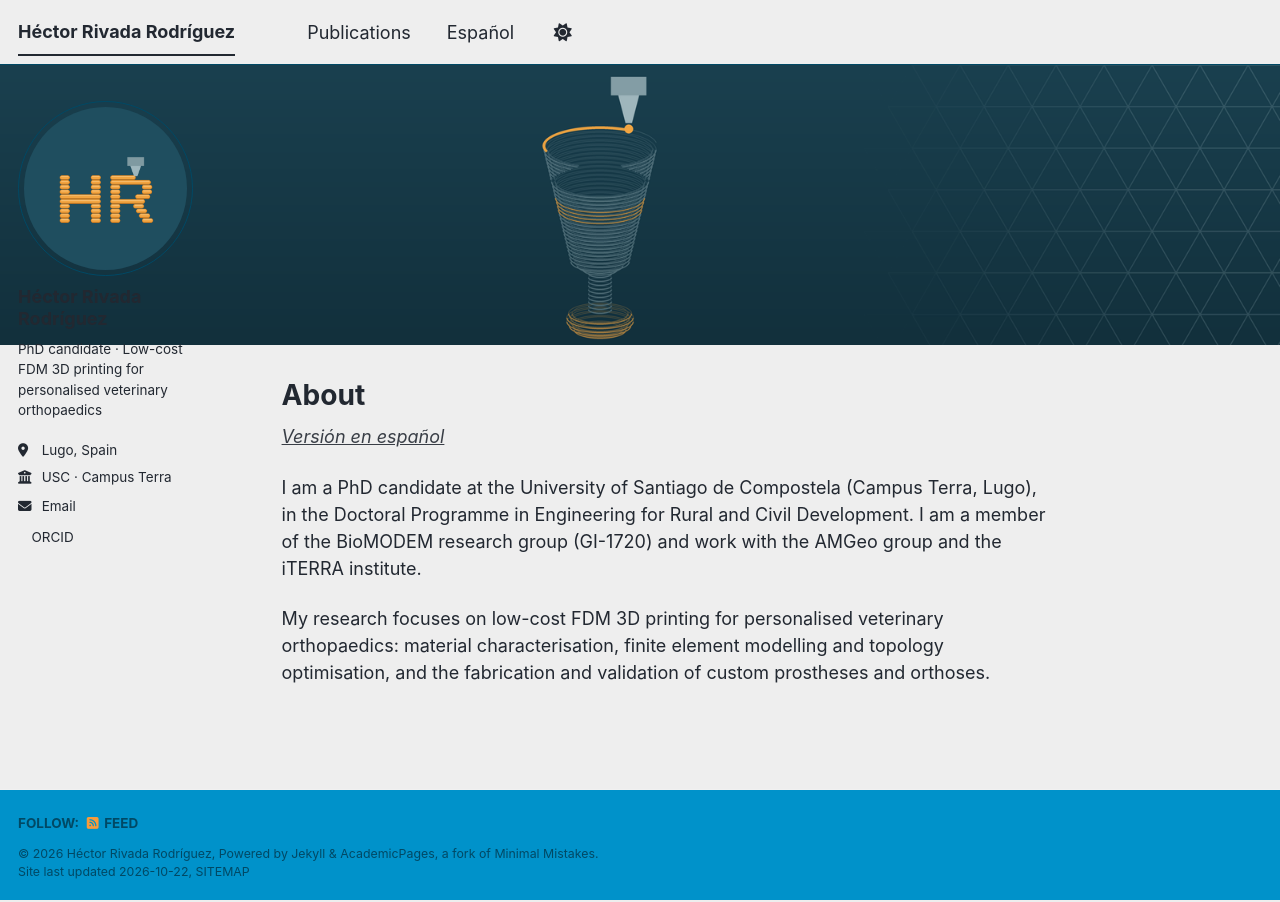
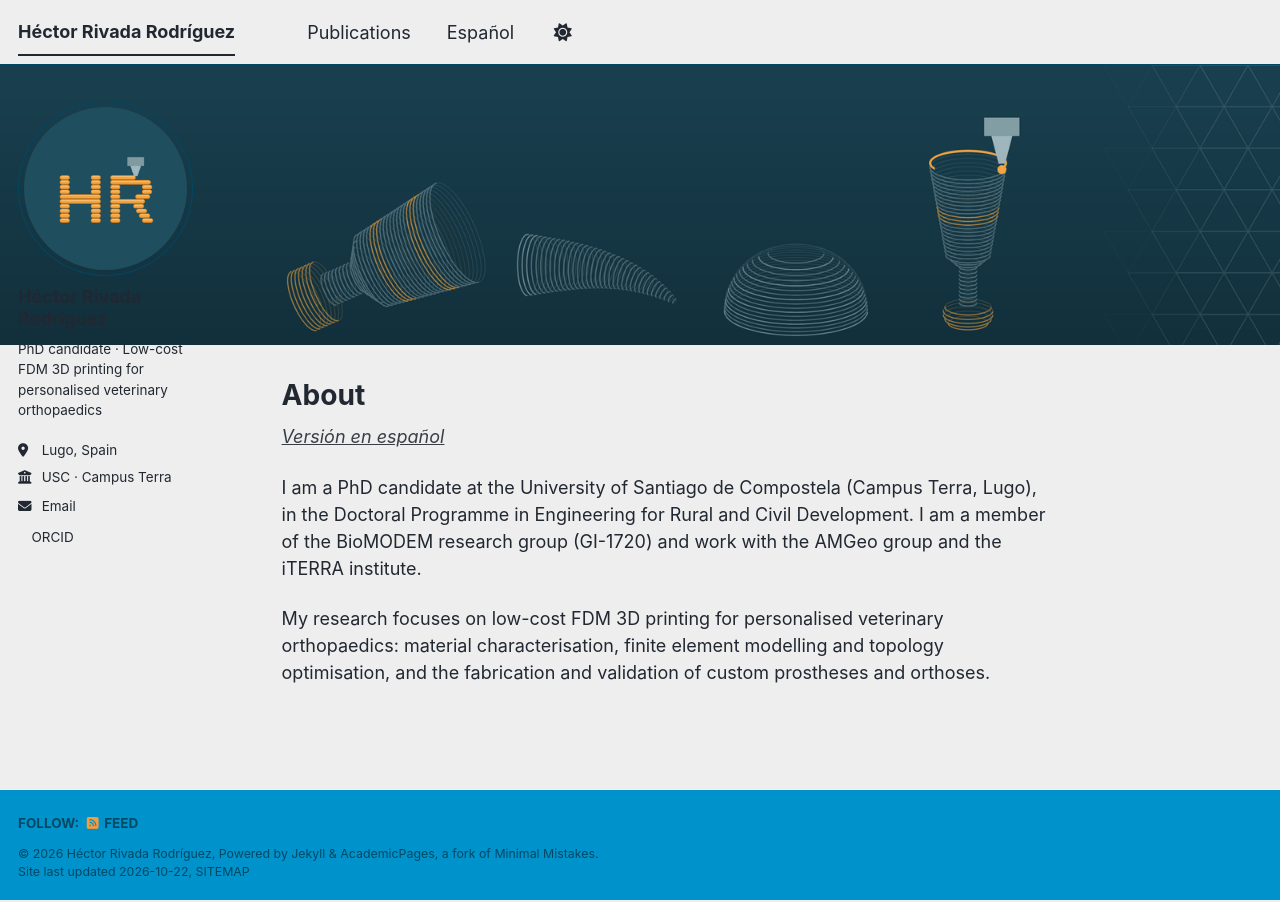
Before and after one commit to Hrivada/hrivada.github.io, a Jekyll site: the page built from _pages/about.md, in a window 1280 px wide. Built offline with Jekyll 4.4.1, drawn with Linux system fonts in a browser that asks for light colours; a style sheet for code colours, icons or effects is not loaded.

Commit message:
Update banner image in about page

```diff
--- a/_pages/about.md
+++ b/_pages/about.md
@@ -3,7 +3,7 @@ permalink: /
 title: "About"
 author_profile: true
 header:
-  image: "banner-protesis-3d-v2.png"
+  image: "banner-protesis-animales.png"
 redirect_from:
   - /about/
   - /about.html
```
